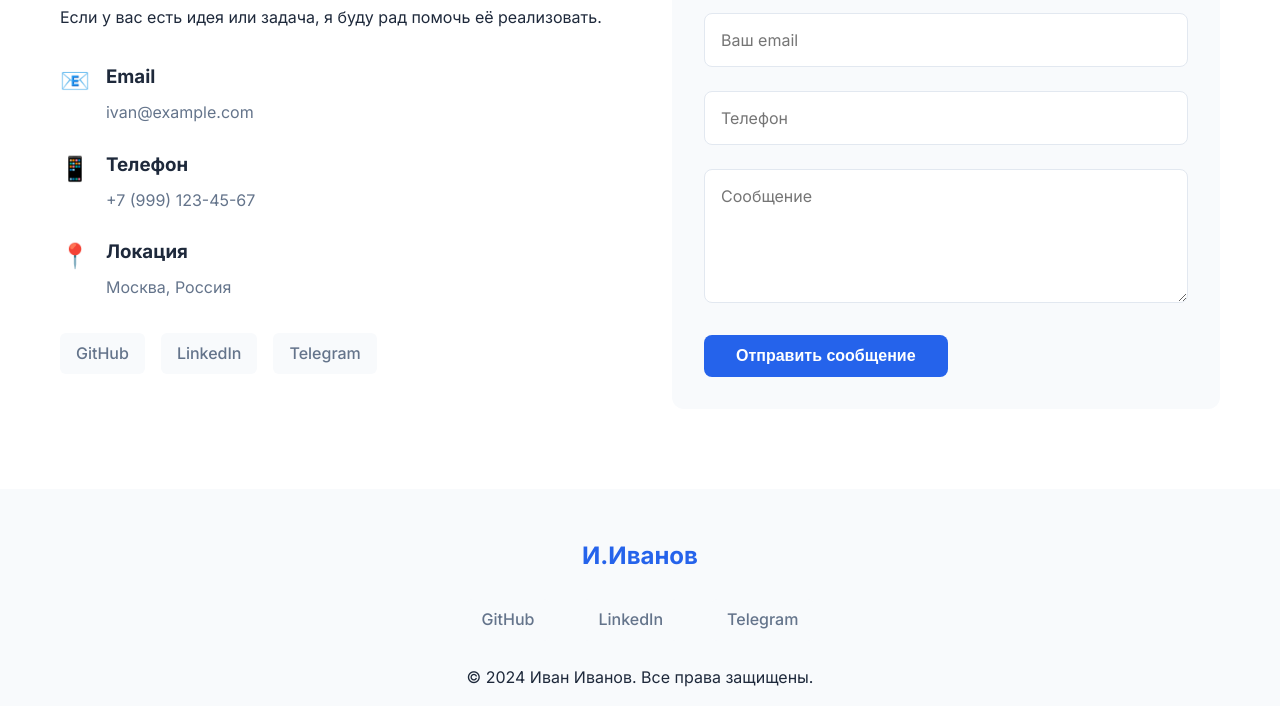
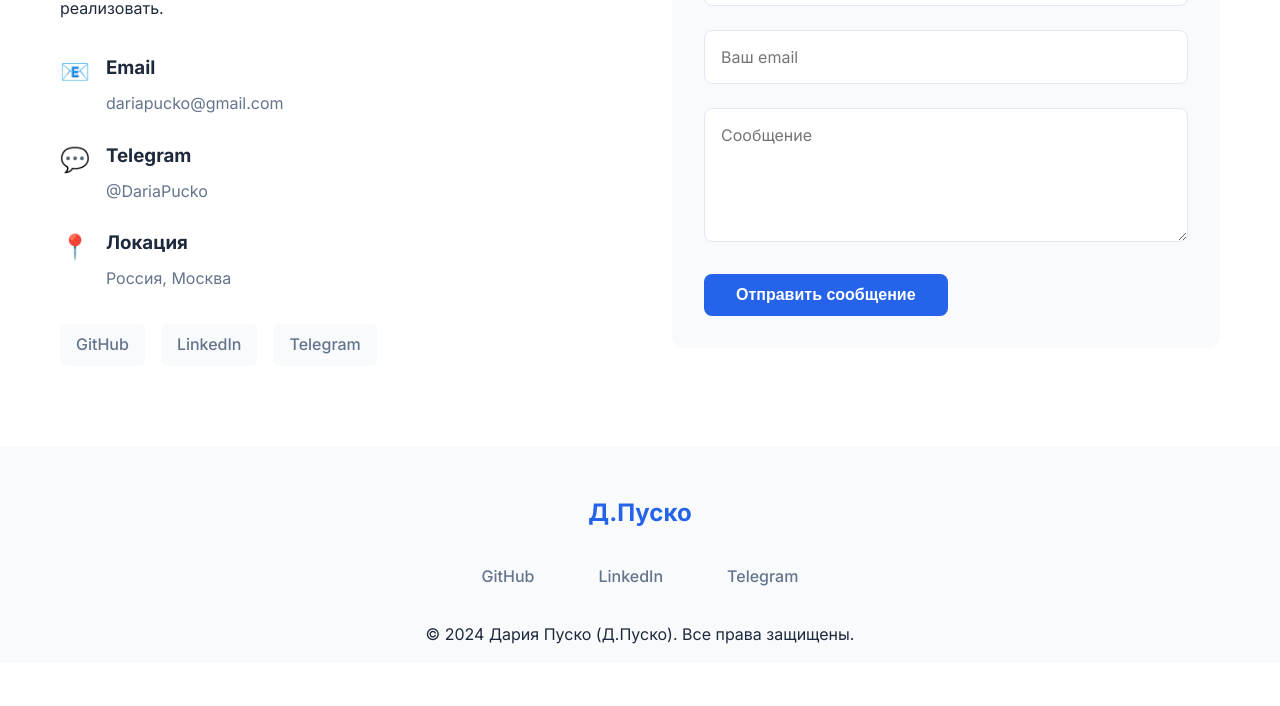
Before and after one commit to DariaPucko/-Pusko.github.io, a plain HTML site: page contacts.html in a window 1280 px wide. Shown: the part 329-1035 px from the top of the page. After the commit the page ends 992 px from the top, so only its background shows below. Drawn offline with Linux system fonts and the light colour scheme.

Commit message:
contacts.html

```diff
--- a/contacts.html
+++ b/contacts.html
@@ -3,7 +3,7 @@
 <head>
     <meta charset="UTF-8">
     <meta name="viewport" content="width=device-width, initial-scale=1.0">
-    <title>Портфолио - Контакты</title>
+    <title>Дария Пуско (Д.Пуско) | Контакты</title>
     <link rel="stylesheet" href="style.css">
     <link href="https://fonts.googleapis.com/css2?family=Inter:wght@300;400;500;600;700&display=swap" rel="stylesheet">
 </head>
@@ -19,7 +19,7 @@
     <!-- Навигация -->
     <nav class="navbar">
         <div class="nav-container">
-            <div class="logo">И.Иванов</div>
+            <div class="logo">Д.Пуско</div>
             <ul class="nav-menu">
                 <li><a href="index.html">Главная</a></li>
                 <li><a href="about.html">Обо мне</a></li>
@@ -38,36 +38,36 @@
             <div class="contact-content">
                 <div class="contact-info">
                     <h2>Давайте обсудим ваш проект</h2>
-                    <p>Если у вас есть идея или задача, я буду рад помочь её реализовать.</p>
+                    <p>Если у вас есть идея или задача, я буду рада помочь её реализовать.</p>
 
                     <div class="contact-details">
                         <div class="contact-item">
                             <span>📧</span>
                             <div>
                                 <h3>Email</h3>
-                                <p>ivan@example.com</p>
+                                <p>dariapucko@gmail.com</p>
                             </div>
                         </div>
                         <div class="contact-item">
-                            <span>📱</span>
+                            <span>💬</span>
                             <div>
-                                <h3>Телефон</h3>
-                                <p>+7 (999) 123-45-67</p>
+                                <h3>Telegram</h3>
+                                <p>@DariaPucko</p>
                             </div>
                         </div>
                         <div class="contact-item">
                             <span>📍</span>
                             <div>
                                 <h3>Локация</h3>
-                                <p>Москва, Россия</p>
+                                <p>Россия, Москва</p>
                             </div>
                         </div>
                     </div>
 
                     <div class="social-links-large">
-                        <a href="#" class="social-link">GitHub</a>
-                        <a href="#" class="social-link">LinkedIn</a>
-                        <a href="#" class="social-link">Telegram</a>
+                        <a href="https://github.com" class="social-link">GitHub</a>
+                        <a href="https://linkedin.com" class="social-link">LinkedIn</a>
+                        <a href="https://t.me/DariaPucko" class="social-link">Telegram</a>
                     </div>
                 </div>
 
@@ -77,9 +77,6 @@
                     </div>
                     <div class="form-group">
                         <input type="email" placeholder="Ваш email" required>
-                    </div>
-                    <div class="form-group">
-                        <input type="tel" placeholder="Телефон">
                     </div>
                     <div class="form-group">
                         <textarea placeholder="Сообщение" rows="5" required></textarea>
@@ -94,13 +91,13 @@
     <footer class="footer">
         <div class="container">
             <div class="footer-content">
-                <div class="footer-logo">И.Иванов</div>
+                <div class="footer-logo">Д.Пуско</div>
                 <div class="social-links">
-                    <a href="#" class="social-link">GitHub</a>
-                    <a href="#" class="social-link">LinkedIn</a>
-                    <a href="#" class="social-link">Telegram</a>
+                    <a href="https://github.com" class="social-link">GitHub</a>
+                    <a href="https://linkedin.com" class="social-link">LinkedIn</a>
+                    <a href="https://t.me/DariaPucko" class="social-link">Telegram</a>
                 </div>
-                <p>&copy; 2024 Иван Иванов. Все права защищены.</p>
+                <p>&copy; 2024 Дария Пуско (Д.Пуско). Все права защищены.</p>
             </div>
         </div>
     </footer>
```
